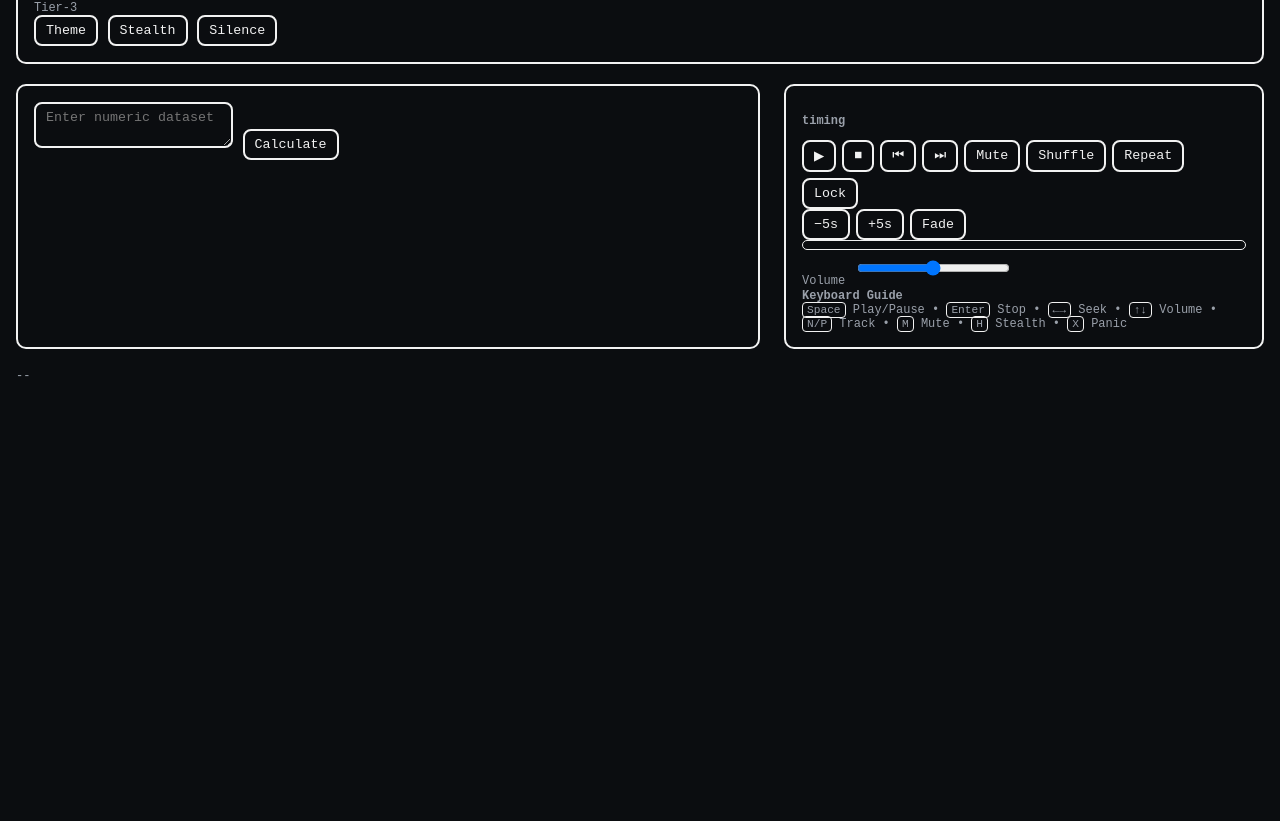
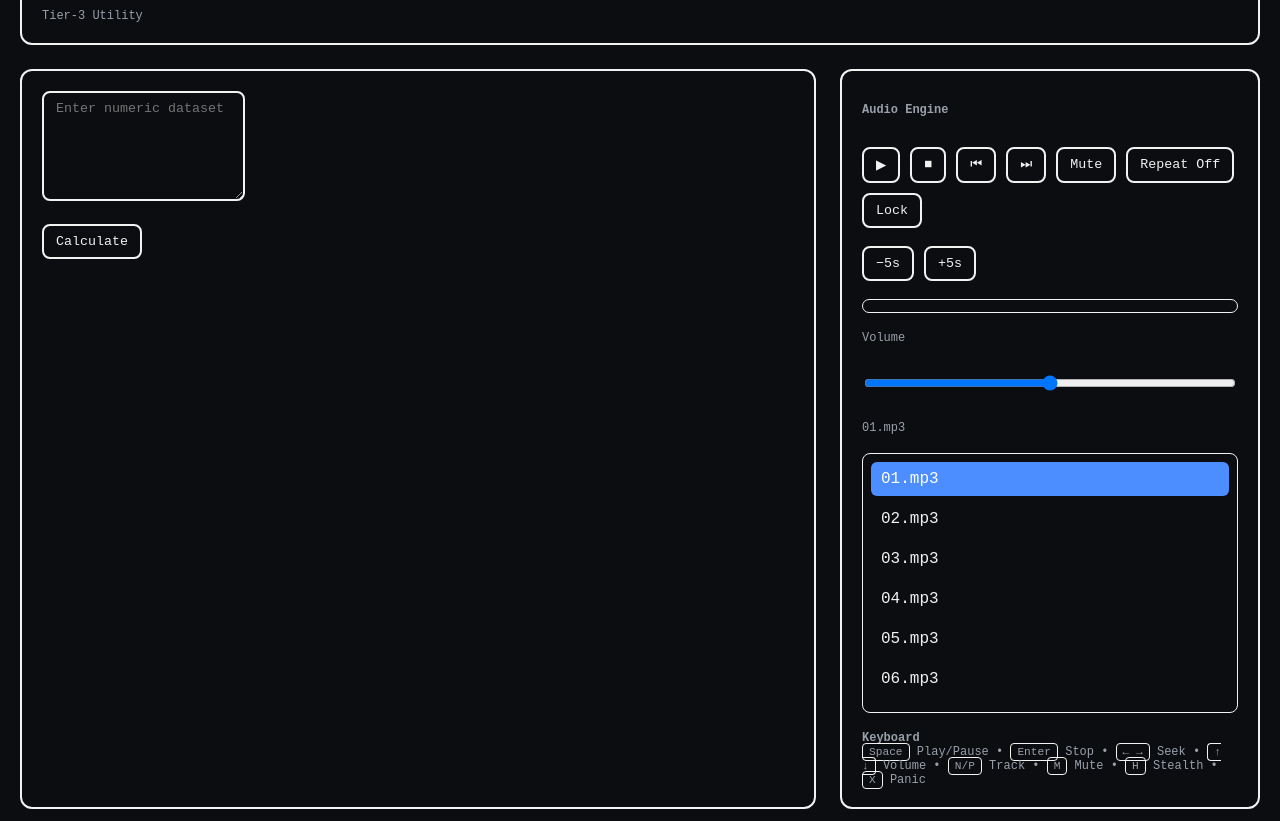
Before and after one commit to Edenempire/average-calculator, a plain HTML site: page index.html in a window 1280 px wide. Shown: the part 113-934 px from the top of the page. Before the commit the page ends 800 px from the top, so only its background shows below. Drawn offline with Linux system fonts and the light colour scheme.

Commit message:
Refactor HTML structure and improve styling

```diff
--- a/index.html
+++ b/index.html
@@ -1,67 +1,139 @@
 <!doctype html>
-
 <html lang="en" data-theme="dark" data-stealth="false">
-
 <head>
-
 <meta charset="utf-8">
-
-<meta name="viewport" content="width=device-width,initial-scale=1">
-
-<title>Average Calculator</title>
+<meta name="viewport" content="width=device-width, initial-scale=1">
+<title>Average Calculator — Stealth Player</title>
 
 <style>
-/* ========================= CORE ========================= */
+/* ===================== VARIABLES ===================== */
 :root{
   --bg:#0b0d10;--fg:#f2f2f2;--muted:#9aa0aa;
-  --soft:#161a22;--accent:#4c8dff;--danger:#ff3b3b;
-  --bw:2px;--br:10px;--mono:"JetBrains Mono",monospace;
-  --t:.25s ease;
+  --soft:#161a22;--accent:#4c8dff;
+  --bw:2px;--br:12px;
+  --mono:"JetBrains Mono",monospace;
 }
 [data-theme="light"]{--bg:#fff;--fg:#000;--soft:#f3f3f3;--accent:#0a5cff}
 [data-theme="oled"]{--bg:#000;--fg:#eaeaea;--soft:#050505;--accent:#00ff9c}
 [data-theme="terminal"]{--bg:#001400;--fg:#00ff66;--soft:#002200;--accent:#00ff66}
 [data-theme="midnight"]{--bg:#050914;--fg:#dce3ff;--soft:#0a1022;--accent:#6b8cff}
-[data-theme="amber"]{--bg:#120900;--fg:#ffbf66;--soft:#1c1206;--accent:#ff9f1a}
-[data-theme="redacted"]{--bg:#0e0e0e;--fg:#d8d8d8;--soft:#141414;--accent:#888}
-[data-theme="ice"]{--bg:#eef6ff;--fg:#0b1a2a;--soft:#d9e9ff;--accent:#2a7cff}
 
-/* ========================= BASE ========================= */
+/* ===================== BASE ===================== */
 *{box-sizing:border-box}
 html,body{height:100%}
-body{margin:0;background:var(--bg);color:var(--fg);font-family:var(--mono)}
-.hidden{display:none}
-.app{max-width:1600px;margin:auto;padding:16px;display:flex;flex-direction:column;gap:20px}
-header,section,aside{border:var(--bw) solid var(--fg);border-radius:var(--br);padding:16px}
-main{display:grid;grid-template-columns:1fr 480px;gap:24px}
-[data-stealth="true"] aside{display:none}
-button,input,select,textarea{
-  background:var(--bg);color:var(--fg);
-  border:var(--bw) solid var(--fg);border-radius:8px;
-  padding:6px 10px;font-family:var(--mono)
+body{
+  margin:0;
+  background:var(--bg);
+  color:var(--fg);
+  font-family:var(--mono);
+}
+button,input,textarea{
+  background:var(--bg);
+  color:var(--fg);
+  border:var(--bw) solid var(--fg);
+  border-radius:8px;
+  padding:8px 12px;
+  font-family:inherit;
 }
 button:hover{background:var(--soft)}
+.hidden{display:none}
 .small{font-size:.75rem;color:var(--muted)}
 
-/* ========================= PLAYER ========================= */
-.controls{display:flex;flex-wrap:wrap;gap:6px}
-.progress{height:10px;border:1px solid var(--fg);border-radius:6px;cursor:pointer}
-.fill{height:100%;width:0;background:var(--accent)}
-.track{padding:4px;border-radius:6px;cursor:pointer}
-.track[aria-current="true"]{background:var(--accent);color:#fff}
-kbd{border:1px solid var(--fg);border-radius:4px;padding:1px 4px;font-size:.7rem}
+/* ===================== LAYOUT ===================== */
+.app{
+  max-width:1600px;
+  margin:auto;
+  padding:20px;
+  display:flex;
+  flex-direction:column;
+  gap:24px;
+}
+header,section,aside{
+  border:var(--bw) solid var(--fg);
+  border-radius:var(--br);
+  padding:20px;
+}
+header{
+  display:flex;
+  justify-content:space-between;
+  align-items:center;
+  flex-wrap:wrap;
+  gap:16px;
+}
+main{
+  display:grid;
+  grid-template-columns:1fr 420px;
+  gap:24px;
+}
+[data-stealth="true"] aside{display:none}
+
+/* ===================== MOBILE ===================== */
+@media(max-width:900px){
+  main{grid-template-columns:1fr}
+  aside{order:-1}
+}
+
+/* ===================== PLAYER ===================== */
+aside{
+  display:flex;
+  flex-direction:column;
+  gap:18px;
+}
+.controls{
+  display:flex;
+  flex-wrap:wrap;
+  gap:10px;
+}
+.progress{
+  height:14px;
+  border:1px solid var(--fg);
+  border-radius:8px;
+  cursor:pointer;
+  overflow:hidden;
+}
+.fill{
+  height:100%;
+  width:0;
+  background:var(--accent);
+}
+#tracks{
+  border:1px solid var(--fg);
+  border-radius:8px;
+  max-height:260px;
+  overflow-y:auto;
+  padding:8px;
+  display:flex;
+  flex-direction:column;
+  gap:6px;
+}
+.track{
+  padding:8px 10px;
+  border-radius:6px;
+  cursor:pointer;
+}
+.track:hover{background:var(--soft)}
+.track[aria-current="true"]{
+  background:var(--accent);
+  color:#fff;
+}
+kbd{
+  border:1px solid var(--fg);
+  border-radius:4px;
+  padding:2px 6px;
+  font-size:.7rem;
+}
 </style>
 </head>
 
 <body>
-<div class="app" id="app">
+<div class="app">
 
 <header>
   <div>
     <h1>AVERAGE CALCULATOR</h1>
-    <div class="small">Tier-3</div>
+    <div class="small">Tier-3 Utility</div>
   </div>
-  <div>
+  <div class="controls">
     <button id="themeBtn">Theme</button>
     <button id="stealthBtn">Stealth</button>
     <button id="panicBtn">Silence</button>
@@ -71,32 +143,33 @@ kbd{border:1px solid var(--fg);border-radius:4px;padding:1px 4px;font-size:.7rem
 <main>
 
 <section>
-<textarea id="input" placeholder="Enter numeric dataset"></textarea>
+<textarea id="input" rows="6" placeholder="Enter numeric dataset"></textarea>
+<br><br>
 <button id="calc">Calculate</button>
-<div id="stats"></div>
+<div id="stats" class="small"></div>
 </section>
 
 <aside>
-<h3 class="small">timing</h3>
+<h3 class="small">Audio Engine</h3>
 
 <div class="controls">
-<button id="play">▶</button>
+  <button id="playBtn">▶</button>
   <button id="stop">■</button>
   <button id="prev">⏮</button>
   <button id="next">⏭</button>
   <button id="mute">Mute</button>
-<button id="shuffle">Shuffle</button>
-<button id="repeat">Repeat</button>
+  <button id="repeat">Repeat Off</button>
   <button id="lock">Lock</button>
 </div>
 
 <div class="controls">
   <button id="seekB">−5s</button>
   <button id="seekF">+5s</button>
-<button id="fade">Fade</button>
 </div>
 
-<div class="progress" id="progress"><div class="fill" id="fill"></div></div>
+<div class="progress" id="progress">
+  <div class="fill" id="fill"></div>
+</div>
 
 <label class="small">Volume</label>
 <input id="vol" type="range" min="0" max="1" step="0.01">
@@ -105,77 +178,89 @@ kbd{border:1px solid var(--fg);border-radius:4px;padding:1px 4px;font-size:.7rem
 <div id="tracks"></div>
 
 <div class="small">
-<b>Keyboard Guide</b><br>
-<kbd>Space</kbd> Play/Pause • <kbd>Enter</kbd> Stop • <kbd>←→</kbd> Seek •
-<kbd>↑↓</kbd> Volume • <kbd>N/P</kbd> Track • <kbd>M</kbd> Mute •
+<b>Keyboard</b><br>
+<kbd>Space</kbd> Play/Pause • <kbd>Enter</kbd> Stop •
+<kbd>← →</kbd> Seek • <kbd>↑ ↓</kbd> Volume •
+<kbd>N/P</kbd> Track • <kbd>M</kbd> Mute •
 <kbd>H</kbd> Stealth • <kbd>X</kbd> Panic
 </div>
 </aside>
 
 </main>
 
-<footer class="small">--</footer>
+<footer class="small">—</footer>
 
 <audio id="audio" preload="metadata"></audio>
 
 <script>
-
 (()=>{
 "use strict";
 
-/* ===================== HARD DISABLE MEDIA SESSION ===================== */
+/* MEDIA SESSION OFF */
 if("mediaSession" in navigator){
   try{
     navigator.mediaSession.metadata=null;
-    ["play","pause","seekbackward","seekforward","previoustrack","nexttrack"]
+    ["play","pause","previoustrack","nexttrack","seekforward","seekbackward"]
       .forEach(a=>navigator.mediaSession.setActionHandler(a,null));
   }catch(e){}
 }
 
-/* ===================== UTIL ===================== */
 const $=id=>document.getElementById(id);
 const clamp=(v,min,max)=>Math.min(max,Math.max(min,v));
 
-/* ===================== STATE ===================== */
-const state={
-  theme:0,stealth:false,idx:0,locked:false,
-  shuffle:0,repeat:0,fade:false
+/* STATE */
+const state={idx:0,locked:false,repeat:0};
+
+/* THEMES */
+const themes=["dark","light","oled","terminal","midnight"];
+let theme=0;
+themeBtn.onclick=()=>{
+  theme=(theme+1)%themes.length;
+  document.documentElement.dataset.theme=themes[theme];
 };
 
-/* ===================== THEMES ===================== */
-const themes=["dark","light","oled","terminal","midnight","amber","redacted","ice"];
-themeBtn.onclick=()=>{
-  state.theme=(state.theme+1)%themes.length;
-  document.documentElement.dataset.theme=themes[state.theme];
+/* STEALTH */
+stealthBtn.onclick=()=>{
+  document.documentElement.dataset.stealth =
+    document.documentElement.dataset.stealth==="true"?"false":"true";
+};
+panicBtn.onclick=()=>{
+  audio.pause();
+  audio.currentTime=0;
+  audio.volume=0;
 };
 
-/* ===================== STEALTH / PANIC ===================== */
-stealthBtn.onclick=()=>document.documentElement.dataset.stealth=
-  document.documentElement.dataset.stealth==="true"?"false":"true";
-panicBtn.onclick=()=>{audio.pause();audio.currentTime=0;audio.volume=0};
+/* AUDIO */
+const audio=$("audio");
+const trackBox=$("tracks");
+const now=$("now");
 
-/* ===================== AUDIO ===================== */
-const audio=$("audio");
-const tracks=[...Array(40)].map((_,i)=>String(i+1).padStart(2,"0")+".mp3");
+const tracks=[...Array(40)].map((_,i)=>`${String(i+1).padStart(2,"0")}.mp3`);
 
 tracks.forEach((t,i)=>{
   const d=document.createElement("div");
+  d.className="track";
   d.textContent=t;
-  d.className="track";
   d.onclick=()=>!state.locked&&play(i);
-  tracks.appendChild(d);
+  trackBox.appendChild(d);
 });
 
-function play(i){
-  if(i<0||i>=tracks.length)return;
+function highlight(){
+  [...trackBox.children].forEach((e,i)=>{
+    e.setAttribute("aria-current",i===state.idx);
+  });
+}
+
+function play(i=state.idx){
   state.idx=i;
   audio.src=tracks[i];
   audio.play().catch(()=>{});
   now.textContent=tracks[i];
-  [...tracks.children].forEach((e,j)=>e.setAttribute("aria-current",j===i));
+  highlight();
 }
 
-play.onclick=()=>audio.paused?play(state.idx):audio.pause();
+/* CONTROLS */
+playBtn.onclick=()=>audio.paused?play():audio.pause();
 stop.onclick=()=>{audio.pause();audio.currentTime=0};
 prev.onclick=()=>!state.locked&&play((state.idx-1+tracks.length)%tracks.length);
 next.onclick=()=>!state.locked&&play((state.idx+1)%tracks.length);
@@ -185,13 +270,30 @@ seekB.onclick=()=>audio.currentTime=Math.max(0,audio.currentTime-5);
 seekF.onclick=()=>audio.currentTime+=5;
 vol.oninput=()=>audio.volume=vol.value;
 
-audio.ontimeupdate=()=>fill.style.width=
-  ((audio.currentTime/audio.duration)*100||0)+"%";
+/* PROGRESS */
+audio.ontimeupdate=()=>{
+  fill.style.width=((audio.currentTime/audio.duration)*100||0)+"%";
+};
+progress.onclick=e=>{
+  const r=progress.getBoundingClientRect();
+  audio.currentTime=((e.clientX-r.left)/r.width)*audio.duration;
+};
 
-/* ===================== KEYBOARD ===================== */
+/* REPEAT */
+repeat.onclick=()=>{
+  state.repeat=(state.repeat+1)%4;
+  repeat.textContent=["Repeat Off","Repeat One","Repeat All","Shuffle"][state.repeat];
+};
+audio.onended=()=>{
+  if(state.repeat===1) play(state.idx);
+  else if(state.repeat===2) play((state.idx+1)%tracks.length);
+  else if(state.repeat===3) play(Math.floor(Math.random()*tracks.length));
+};
+
+/* KEYBOARD */
 document.onkeydown=e=>{
   if(e.target.tagName==="TEXTAREA")return;
-  if(e.code==="Space"){e.preventDefault();play.click()}
+  if(e.code==="Space"){e.preventDefault();playBtn.click();}
   if(e.key==="Enter")stop.click();
   if(e.key==="ArrowRight")audio.currentTime+=5;
   if(e.key==="ArrowLeft")audio.currentTime-=5;
@@ -204,23 +306,20 @@ document.onkeydown=e=>{
   if(e.key==="x")panicBtn.click();
 };
 
-/* ===================== STATS ENGINE ===================== */
+/* STATS */
 calc.onclick=()=>{
   const arr=input.value.split(/[^0-9eE+.-]+/).map(Number).filter(Number.isFinite);
   if(!arr.length)return;
   const n=arr.length;
   const mean=arr.reduce((a,b)=>a+b,0)/n;
   const rms=Math.sqrt(arr.reduce((a,b)=>a+b*b,0)/n);
-  stats.innerHTML=
-    `Count:${n}<br>Mean:${mean.toFixed(6)}<br>RMS:${rms.toFixed(6)}`;
+  stats.innerHTML=`Count: ${n}<br>Mean: ${mean.toFixed(6)}<br>RMS: ${rms.toFixed(6)}`;
 };
 
+play(0);
 })();
-
 </script>
 
 </div>
-
 </body>
-
 </html>
```
Lines whose indentation alone changed are shown as unchanged.
